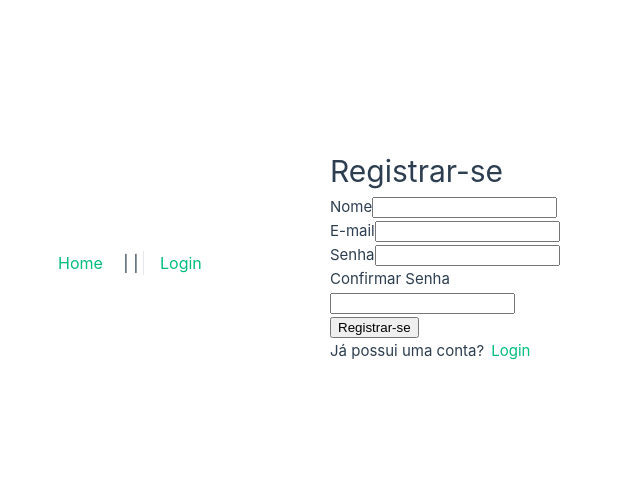
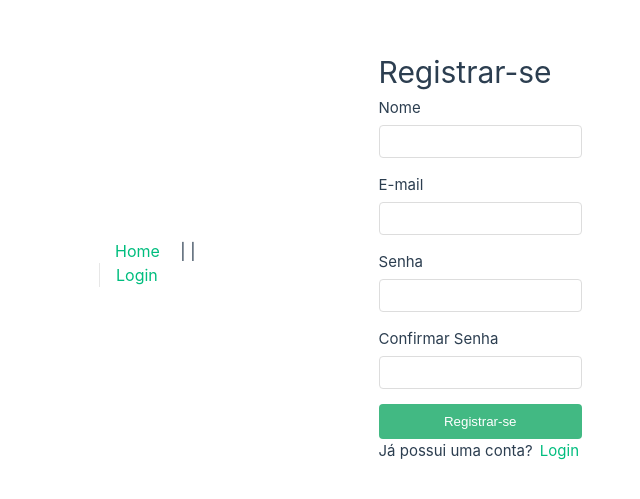
Before and after one commit to Afonso247/Dist-Systems, a Vue app in the folder frontend/: page /register in a window 1280 px wide. Shown: the part 145-644 px from the top of the page, without its empty margins (6-646 px from the left). Built offline with nearby package versions, Linux system fonts and the light colour scheme; no server answers.

Commit message:
feat: estilizações menores

```diff
--- a/frontend/src/components/RegisterPage.vue
+++ b/frontend/src/components/RegisterPage.vue
@@ -71,3 +71,48 @@
     }
   }
 </script>
+
+<style scoped>
+.register {
+  max-width: 400px;
+  margin: 0 auto;
+  padding: 20px;
+}
+
+.form-group {
+  margin-bottom: 15px;
+  text-align: left;
+}
+
+label {
+  display: block;
+  margin-bottom: 5px;
+}
+
+input {
+  width: 100%;
+  padding: 8px;
+  border: 1px solid #ddd;
+  border-radius: 4px;
+}
+
+button {
+  width: 100%;
+  padding: 10px;
+  background-color: #42b983;
+  color: white;
+  border: none;
+  border-radius: 4px;
+  cursor: pointer;
+}
+
+button:disabled {
+  background-color: #a0cfbb;
+  cursor: not-allowed;
+}
+
+.error {
+  color: red;
+  margin-bottom: 15px;
+}
+</style>
--- a/frontend/src/components/TasksPage.vue
+++ b/frontend/src/components/TasksPage.vue
@@ -42,7 +42,7 @@
             </div>
 
             <div class="task-body">
-              <p v-if="task.description">{{ task.description }}</p>
+              <p v-if="task.description" class="description">{{ task.description }}</p>
               <p v-if="task.dueDate" class="due-date">
                 Vence em: {{ new Date(task.dueDate).toLocaleDateString() }}
               </p>
@@ -196,6 +196,7 @@ button:disabled {
 
 .task-header h3 {
   margin: 0;
+  color: #42b983;
 }
 
 .task-actions {
@@ -215,6 +216,10 @@ button.delete {
   text-align: left;
 }
 
+.description {
+  color: #666;
+}
+
 .due-date {
   color: #666;
   font-style: italic;
```
